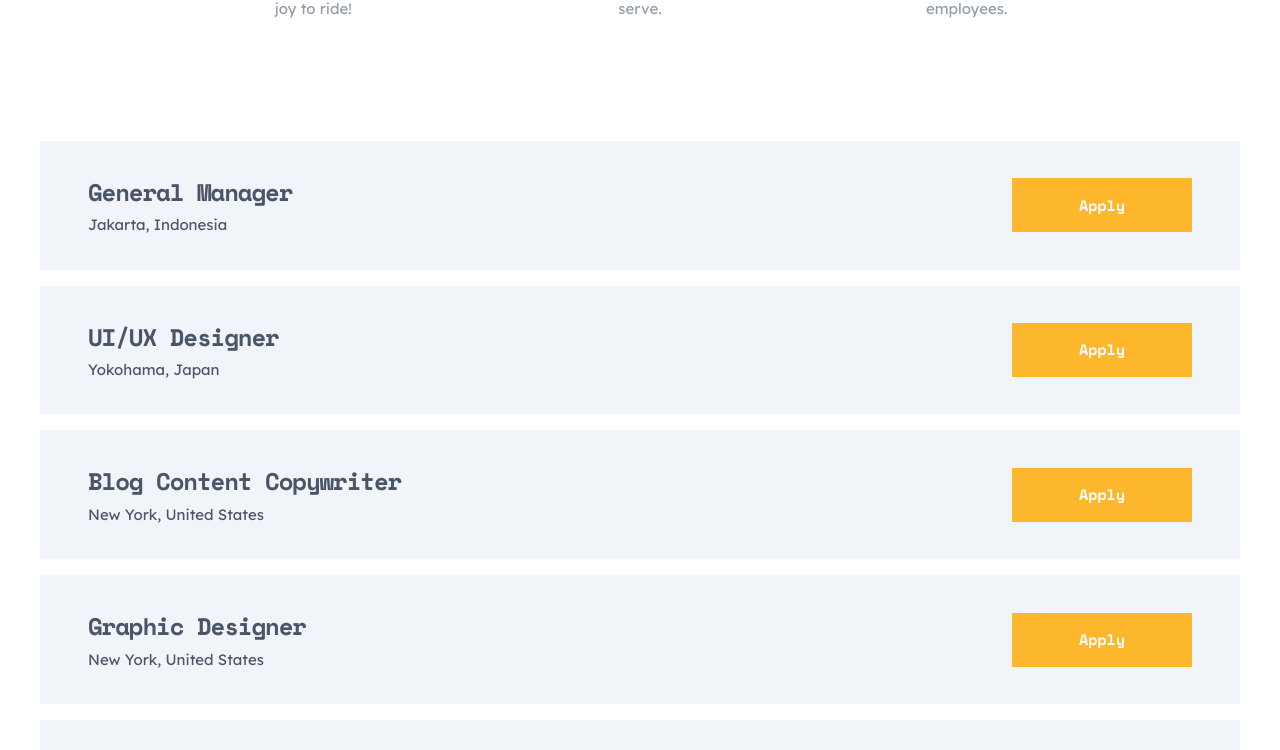
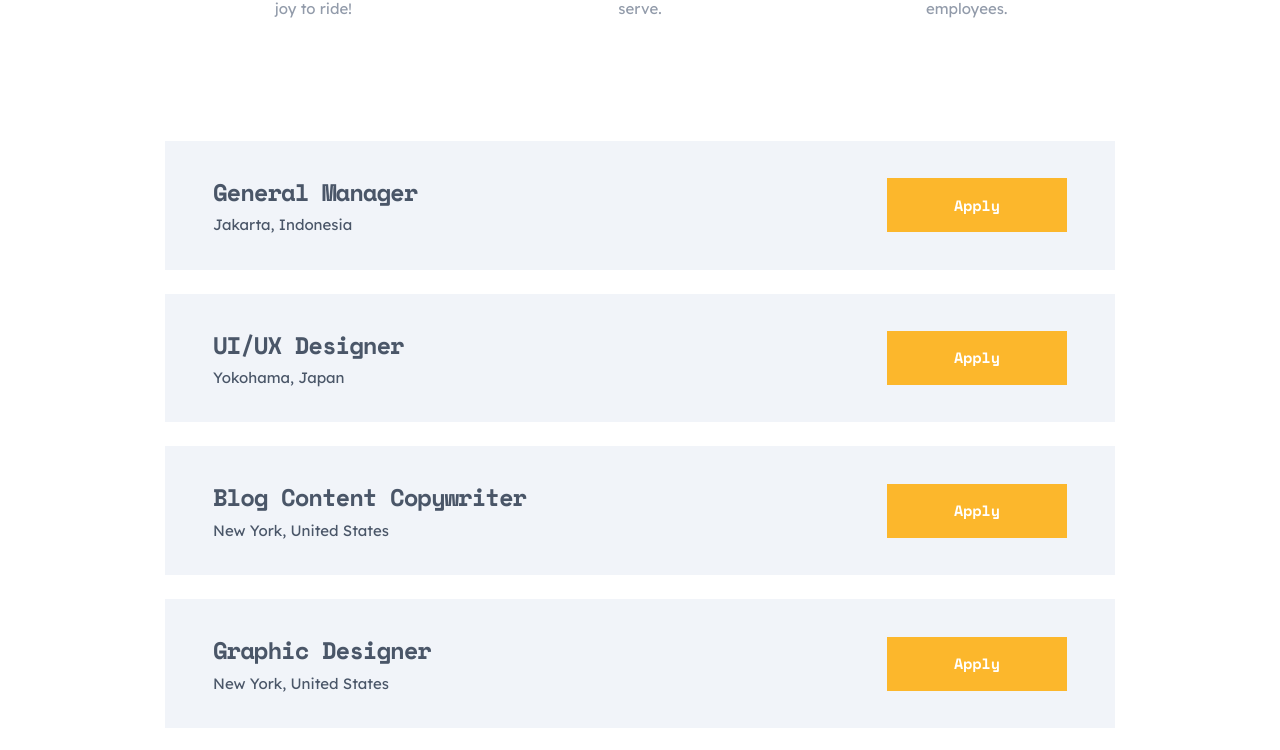
Before and after one commit to xaviguasch/scoot-multipage-website-app-frontendmentor-prac, a React (Create React App) app: page /careers in a window 1280 px wide. Shown: the part 1592-2342 px from the top of the page. Built offline with nearby package versions, Linux system fonts and the light colour scheme.

Commit message:
finished styling Careers component for desktop view

```diff
--- a/src/components/Careers.css
+++ b/src/components/Careers.css
@@ -149,4 +149,14 @@
     bottom: 0;
     left: 0px;
   }
+
+  /* Main E */
+  .main__e {
+    margin-top: 7.5em;
+    padding: 0 10.3125em 10em;
+  }
+
+  .jobs-list {
+    gap: 1.5em;
+  }
 }
```
